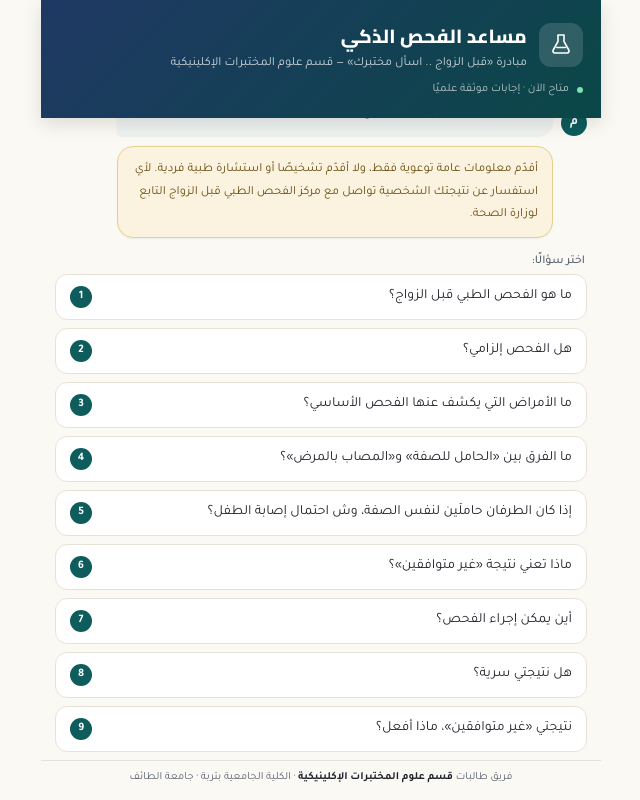
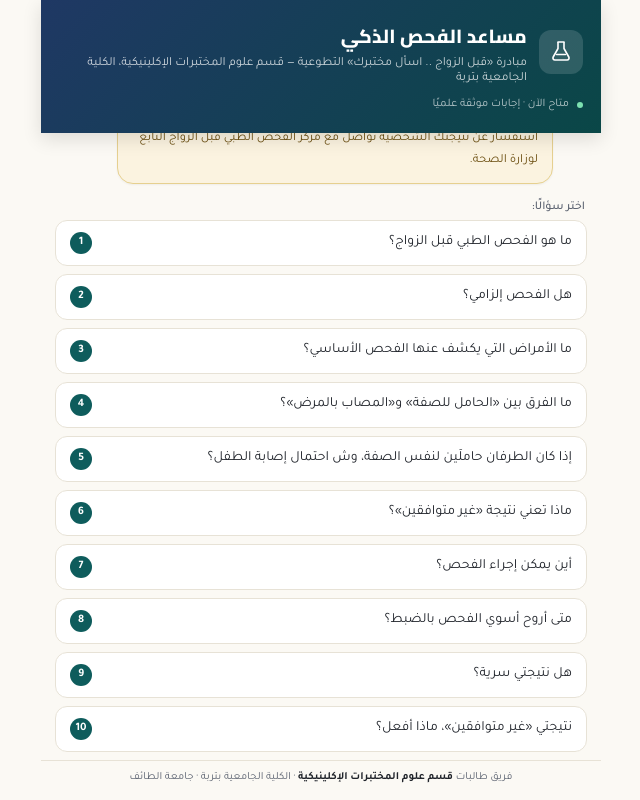
Before and after one commit to amirahalbaqami2-netizen/ask-your-lab, a plain HTML site: page index.html in a window 1280 px wide. Shown: the whole page, without its empty margins (319-959 px from the left). Drawn offline with Linux system fonts and the light colour scheme.

Commit message:
Update index.html

```diff
--- a/index.html
+++ b/index.html
@@ -162,7 +162,7 @@
       </div>
       <div class="brand-text">
         <h1>مساعد الفحص الذكي</h1>
-        <p>مبادرة «قبل الزواج .. اسأل مختبرك» — قسم علوم المختبرات الإكلينيكية</p>
+        <p>مبادرة «قبل الزواج .. اسأل مختبرك» التطوعية — قسم علوم المختبرات الإكلينيكية، الكلية الجامعية بتربة</p>
       </div>
     </div>
     <div class="top-meta"><span class="dot"></span> متاح الآن · إجابات موثقة علميًا</div>
@@ -195,7 +195,7 @@
   3) استبدلي amirah بالسطر التالي بكودك فقط
      (لا تغيّري أي شيء آخر في السطر)
   4) لوحة البيانات: https://amirah.goatcounter.com
-     تعرض: عدد الزيارات، أكثر الأسئلة سؤالًا (faq-1 .. faq-9)،
+     تعرض: عدد الزيارات، أكثر الأسئلة سؤالًا (faq-1 .. faq-10)،
      وتوزيع تقييمات الرضا (rating-1 .. rating-5) — الآن يُسجَّل تقييم بعد كل سؤال يُجاب عليه،
      وأيضًا مصنَّف لكل سؤال على حدة (rating-faq1-5 يعني: تقييم 5 لسؤال رقم 1، وهكذا)
   ============================================================
@@ -222,8 +222,9 @@ const FAQ = [
   { q: "إذا كان الطرفان حاملَين لنفس الصفة، وش احتمال إصابة الطفل؟", a: "في كل حمل جديد: 25% (طفل واحد من كل 4) احتمال أن يولد مصابًا بالمرض، 50% احتمال أن يولد حاملًا للصفة مثل والديه (سليم صحيًا)، و25% احتمال أن يولد سليمًا تمامًا بلا الجين. المهم: هذا الاحتمال (25%) يتكرر في كل حمل من جديد ومستقل عن نتيجة الحمل السابق — إنجاب طفل سليم في المرة الأولى لا يعني أن الخطر أقل في الحمل التالي." },
   { q: "ماذا تعني نتيجة «غير متوافقين»؟", a: "تعني أن كلا الطرفين يحمل صفة نفس المرض الوراثي، فيرتفع احتمال إنجاب طفل مصاب به إحصائيًا (وليس مؤكدًا). في هذه الحالة يُستدعى الطرفان لحضور «عيادة المشورة» لشرح النتيجة، وإذا رغبا بإتمام الزواج رغم ذلك، يوقّعان إقرارًا رسميًا يُرفق مع معاملة عقد الزواج. القرار في النهاية شخصي وأسري بعد فهم كامل للخيارات." },
   { q: "أين يمكن إجراء الفحص؟", a: "في مراكز الفحص الطبي قبل الزواج التابعة لوزارة الصحة، ومنها مركز الفحص بمحافظة الطائف. يُرجى مراجعة منصة صحتي أو أقرب مركز صحي لمعرفة التفاصيل الإجرائية المحدثة." },
+  { q: "متى أروح أسوي الفحص بالضبط؟", a: "يُنصح بإجراء الفحص قبل موعد الزواج بثلاثة أشهر على الأقل. السبب: شهادة التوافق صالحة لمدة 6 أشهر فقط من تاريخ إصدارها — فلو تم إجراء الفحص مبكرًا جدًا أو تأخر موعد العقد، قد تنتهي صلاحية الشهادة ويحتاج الطرفان لإعادة الفحص من جديد." },
   { q: "هل نتيجتي سرية؟", a: "نعم، تخضع النتائج للسرية الطبية ولا تُعلن إلا للطرفين المعنيين وفق الأنظمة الصحية المتبعة." },
-  { q: "نتيجتي «غير متوافقين»، ماذا أفعل؟", a: "هذه الأداة توعوية عامة ولا تقدّم استشارة فردية أو تشخيصًا لحالتك — هذا مقصود لحمايتك من معلومة غير دقيقة. الخطوة الصحيحة: احضري موعد «عيادة المشورة» اللي تستدعيكما إليه الجهة الصحية تلقائيًا بعد هذه النتيجة، ليشرح لك الاستشاري النسبة الدقيقة لحالتكما والخيارات المتاحة كاملة قبل توقيع أي إقرار أو اتخاذ القرار." },
+  { q: "نتيجتي «غير متوافقين»، ماذا أفعل؟", a: "هذه الأداة توعوية عامة ولا تقدّم استشارة فردية أو تشخيصًا لأي حالة — هذا مقصود لحماية المستخدم من معلومة غير دقيقة. الخطوة الصحيحة: حضور موعد «عيادة المشورة» الذي تستدعي إليه الجهة الصحية الطرفين تلقائيًا بعد هذه النتيجة، ليشرح الاستشاري النسبة الدقيقة للحالة والخيارات المتاحة كاملة قبل توقيع أي إقرار أو اتخاذ القرار." },
 ];
 
 const chat = document.getElementById('chat');
```
